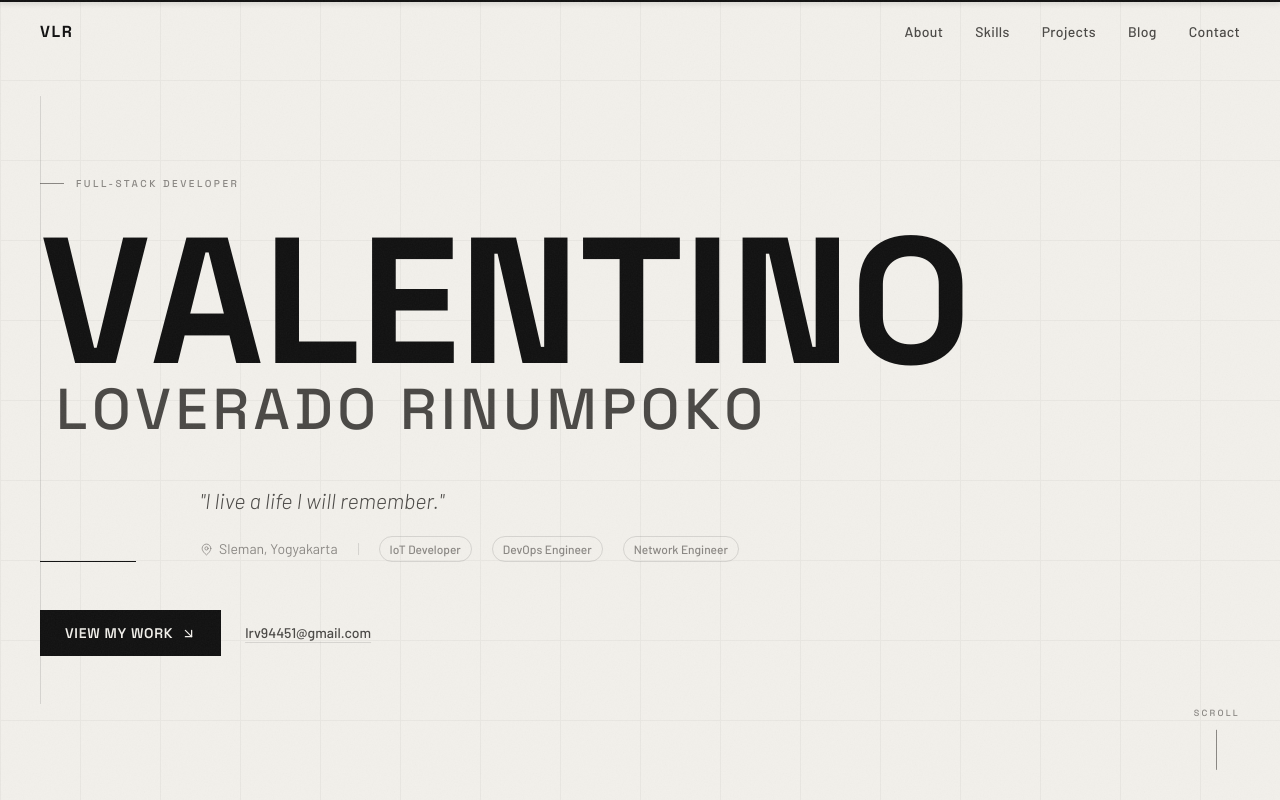
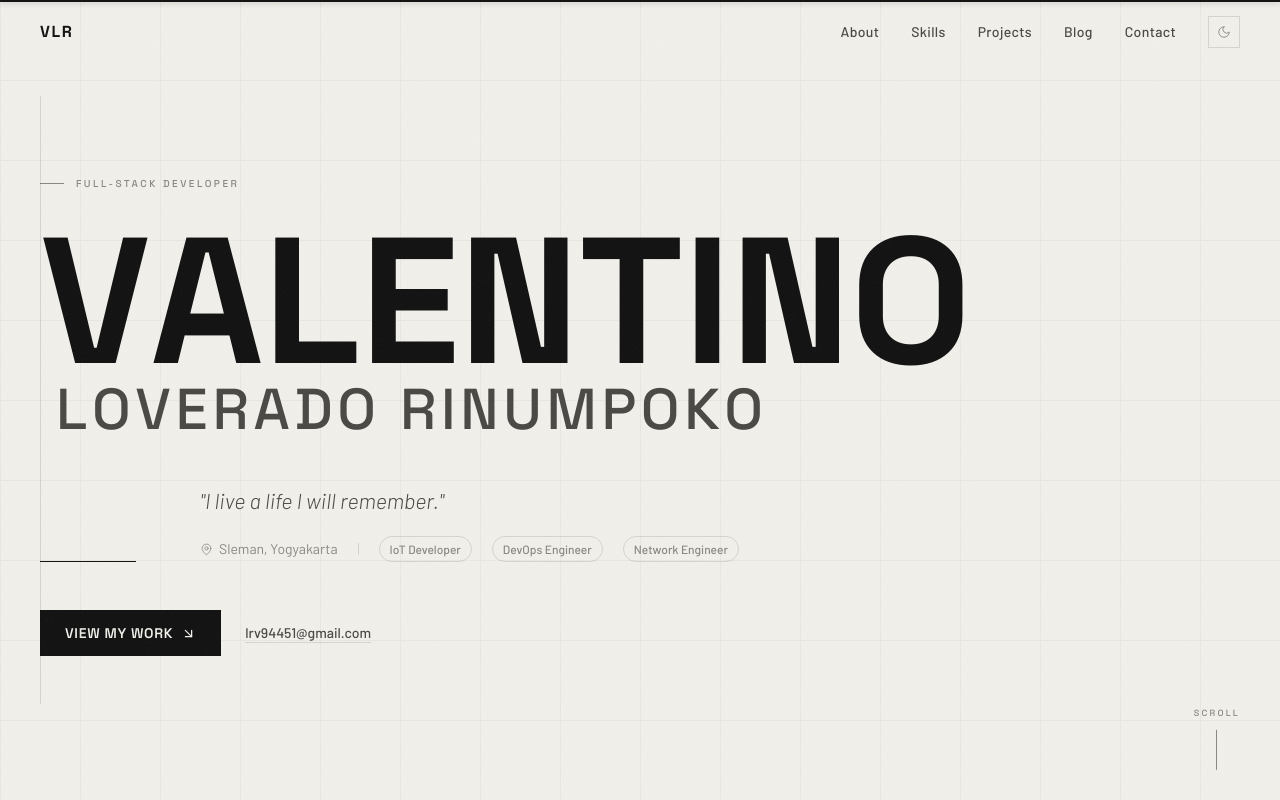
Before and after one commit to zylpheon/PortfolioFinal, a React (Vite) app: page / in a window 1280 px wide. Shown: the top 800 px of the page. Built offline with nearby package versions, Linux system fonts and the light colour scheme.

Commit message:
Implement theme toggle functionality: add ThemeProvider and ThemeToggle components; update App and Navbar for theme support

```diff
--- a/src/App.jsx
+++ b/src/App.jsx
@@ -1,5 +1,6 @@
 import { useRef, useEffect, lazy, Suspense } from 'react'
 import { motion, AnimatePresence } from 'framer-motion'
+import { ThemeProvider } from './hooks/useTheme.jsx'   // ← tambah ini
 
 import Navbar from './components/Navbar.jsx'
 import Footer from './components/Footer.jsx'
@@ -25,6 +26,7 @@ export default function App() {
   }, [])
 
   return (
+    <ThemeProvider>  {/* ← tambah wrapper ini */}
       <AnimatePresence>
         <ScrollTracker />
         <Navbar />
@@ -67,5 +69,6 @@ export default function App() {
           <Footer />
         </motion.div>
       </AnimatePresence>
+    </ThemeProvider>
   )
 }
--- a/src/components/Navbar.jsx
+++ b/src/components/Navbar.jsx
@@ -1,6 +1,7 @@
 import { useState, useEffect } from 'react'
 import { motion, AnimatePresence } from 'framer-motion'
 import { profile } from '../data/index.js'
+import ThemeToggle from './ThemeToggle.jsx'   // ← tambah ini
 
 const navLinks = [
   { label: 'About', href: '#about' },
@@ -26,8 +27,7 @@ export default function Navbar() {
         initial={{ y: -80, opacity: 0 }}
         animate={{ y: 0, opacity: 1 }}
         transition={{ duration: 0.7, ease: [0.22, 1, 0.36, 1], delay: 0.2 }}
-        className={`fixed top-0 left-0 right-0 z-50 transition-all duration-500 ${
-          scrolled
+        className={`fixed top-0 left-0 right-0 z-50 transition-all duration-500 ${scrolled
             ? 'bg-bg/90 backdrop-blur-md border-b border-border'
             : 'bg-transparent'
           }`}
@@ -47,19 +47,19 @@ export default function Navbar() {
             <a
               key={link.href}
               href={link.href}
-                className="font-body text-sm font-500 text-ink-secondary tracking-wide
-                           relative after:absolute after:bottom-0 after:left-0 after:w-0
-                           after:h-px after:bg-ink after:transition-all after:duration-300
-                           hover:text-ink hover:after:w-full transition-colors duration-200"
+              className="font-body text-sm font-500 text-ink-secondary tracking-wide relative after:absolute after:bottom-0 after:left-0 after:w-0 after:h-px after:bg-ink after:transition-all after:duration-300 hover:text-ink hover:after:w-full transition-colors duration-200"
             >
               {link.label}
             </a>
           ))}
+          <ThemeToggle />
         </nav>
 
-          {/* Mobile Menu Toggle */}
+      {/* Mobile: theme toggle + hamburger */}
+      <div className="md:hidden flex items-center gap-3">
+        <ThemeToggle />  {/* ← tambah di sini */}
         <button
-            className="md:hidden flex flex-col gap-[5px] p-2"
+          className="flex flex-col gap-[5px] p-2"
           onClick={() => setMenuOpen(!menuOpen)}
           aria-label="Toggle menu"
         >
@@ -79,6 +79,7 @@ export default function Navbar() {
             className="block w-5 h-px bg-ink"
           />
         </button>
+      </div>
       </div>
       </motion.header>
 
--- /dev/null
+++ b/src/components/ThemeToggle.jsx
@@ -0,0 +1,35 @@
+import { motion, AnimatePresence } from 'framer-motion'
+import { Sun, Moon } from 'lucide-react'
+import { useTheme } from '../hooks/useTheme.jsx'
+
+export default function ThemeToggle() {
+    const { theme, toggleTheme } = useTheme()
+    const isDark = theme === 'dark'
+
+    return (
+        <motion.button
+            onClick={toggleTheme}
+            whileTap={{ scale: 0.88 }}
+            className="relative w-8 h-8 flex items-center justify-center border border-border
+                 hover:border-ink text-ink-muted hover:text-ink transition-all duration-200"
+            aria-label={isDark ? 'Switch to light mode' : 'Switch to dark mode'}
+            title={isDark ? 'Light mode' : 'Dark mode'}
+        >
+            <AnimatePresence mode="wait" initial={false}>
+                <motion.span
+                    key={isDark ? 'moon' : 'sun'}
+                    initial={{ opacity: 0, rotate: -90, scale: 0.5 }}
+                    animate={{ opacity: 1, rotate: 0, scale: 1 }}
+                    exit={{ opacity: 0, rotate: 90, scale: 0.5 }}
+                    transition={{ duration: 0.22, ease: [0.22, 1, 0.36, 1] }}
+                    className="absolute"
+                >
+                    {isDark
+                        ? <Sun size={14} strokeWidth={1.5} />
+                        : <Moon size={14} strokeWidth={1.5} />
+                    }
+                </motion.span>
+            </AnimatePresence>
+        </motion.button>
+    )
+}
--- a/src/data/index.js
+++ b/src/data/index.js
@@ -125,7 +125,7 @@ export const projects = [
   },
 ]
 
-// ─── Blog / Writing Posts (dummy) ─────────────────────────
+// ─── Blog / Writing Posts ──────────────────────────────
 export const blogPosts = [
   {
     id: '01',
@@ -135,7 +135,7 @@ export const blogPosts = [
     date: 'Feb 2026',
     readTime: '7 min read',
     tags: ['React', 'Node.js', 'Architecture'],
-    link: '#',
+    link: 'https://blog.valen.icu/blog/building-scalable-react-apps',  // ← update
   },
   {
     id: '02',
@@ -145,7 +145,7 @@ export const blogPosts = [
     date: 'Jan 2026',
     readTime: '10 min read',
     tags: ['IoT', 'MQTT', 'ESP32'],
-    link: '#',
+    link: 'https://blog.valen.icu/blog/iot-esp32-mqtt-dashboard',  // ← update
   },
   {
     id: '03',
@@ -155,6 +155,6 @@ export const blogPosts = [
     date: 'Dec 2025',
     readTime: '5 min read',
     tags: ['UI/UX', 'Design', 'Minimalism'],
-    link: '#',
+    link: 'https://blog.valen.icu/blog/art-of-minimalist-ui',  // ← update
   },
 ]
--- /dev/null
+++ b/src/hooks/useTheme.jsx
@@ -0,0 +1,36 @@
+import { createContext, useContext, useState, useEffect } from 'react'
+
+const ThemeContext = createContext(null)
+
+export function ThemeProvider({ children }) {
+    const [theme, setTheme] = useState(() => {
+        if (typeof window === 'undefined') return 'light'
+        const stored = localStorage.getItem('portfolio-theme')
+        if (stored) return stored
+        return window.matchMedia('(prefers-color-scheme: dark)').matches ? 'dark' : 'light'
+    })
+
+    useEffect(() => {
+        const root = document.documentElement
+        if (theme === 'dark') {
+            root.classList.add('dark')
+        } else {
+            root.classList.remove('dark')
+        }
+        localStorage.setItem('portfolio-theme', theme)
+    }, [theme])
+
+    const toggleTheme = () => setTheme(t => t === 'light' ? 'dark' : 'light')
+
+    return (
+        <ThemeContext.Provider value={{ theme, toggleTheme }}>
+            {children}
+        </ThemeContext.Provider>
+    )
+}
+
+export function useTheme() {
+    const ctx = useContext(ThemeContext)
+    if (!ctx) throw new Error('useTheme must be inside ThemeProvider')
+    return ctx
+}
--- a/src/index.css
+++ b/src/index.css
@@ -6,10 +6,21 @@
 :root {
   --bg: #F2F0EB;
   --surface: #E8E6E0;
-  --border: rgba(17, 17, 17, 0.12);
+  --border-color: rgba(17, 17, 17, 0.12);
+  /* ganti --border → --border-color */
   --ink: #111111;
   --ink-secondary: #4A4845;
   --ink-muted: #8A8783;
+}
+
+/* ─── Dark Theme ──────────────────────────────────────── */
+.dark {
+  --bg: #111111;
+  --surface: #1A1A18;
+  --border-color: rgba(242, 240, 235, 0.10);
+  --ink: #F2F0EB;
+  --ink-secondary: #B5B2AD;
+  --ink-muted: #6A6762;
 }
 
 html {
--- a/tailwind.config.js
+++ b/tailwind.config.js
@@ -1,6 +1,7 @@
 /** @type {import('tailwindcss').Config} */
 export default {
   content: ['./index.html', './src/**/*.{js,jsx,ts,tsx}'],
+  darkMode: 'class',
   theme: {
     extend: {
       fontFamily: {
@@ -8,12 +9,12 @@ export default {
         body: ['Barlow', 'sans-serif'],
       },
       colors: {
-        bg: '#F2F0EB',
-        surface: '#E8E6E0',
-        border: 'rgba(17,17,17,0.12)',
-        ink: '#111111',
-        'ink-secondary': '#4A4845',
-        'ink-muted': '#8A8783',
+        bg: 'var(--bg)',
+        surface: 'var(--surface)',
+        border: 'var(--border-color)',
+        ink: 'var(--ink)',
+        'ink-secondary': 'var(--ink-secondary)',
+        'ink-muted': 'var(--ink-muted)',
       },
       letterSpacing: {
         widest2: '0.25em',
```
Lines whose indentation alone changed are shown as unchanged.
